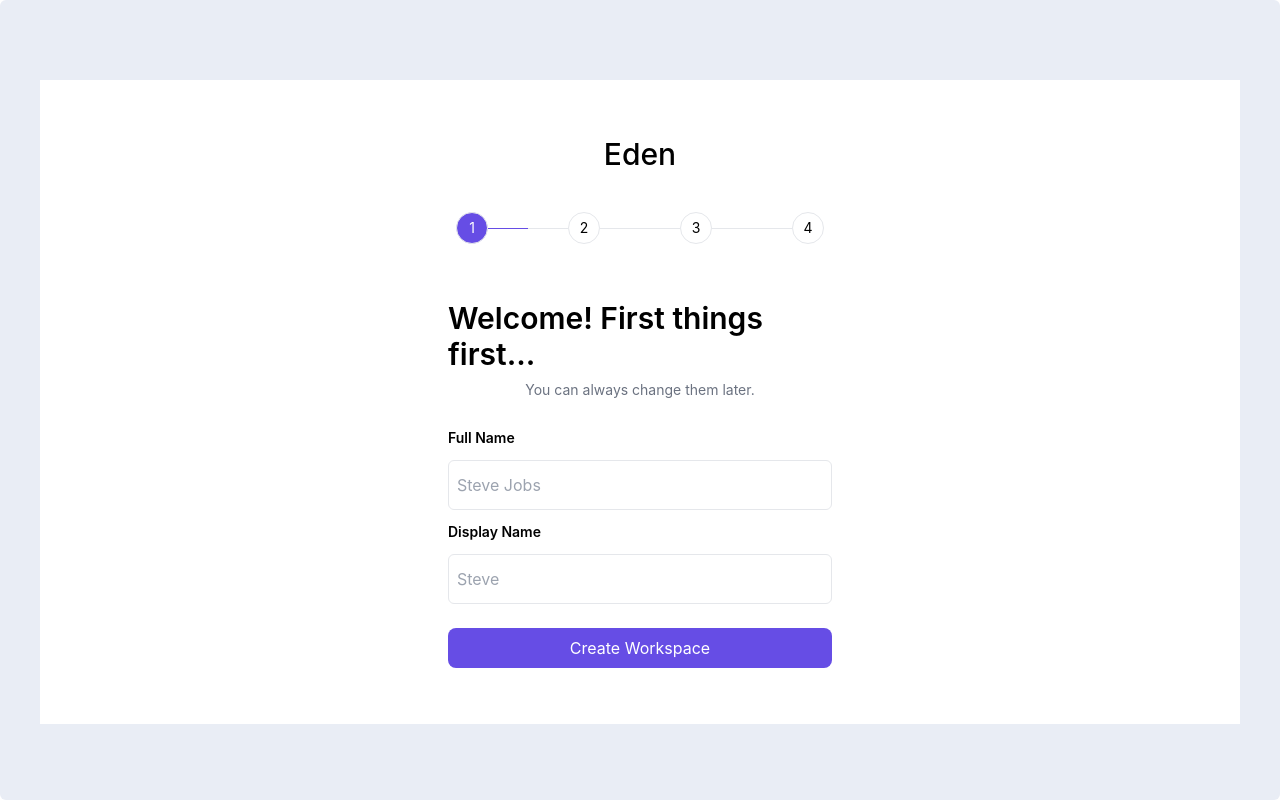
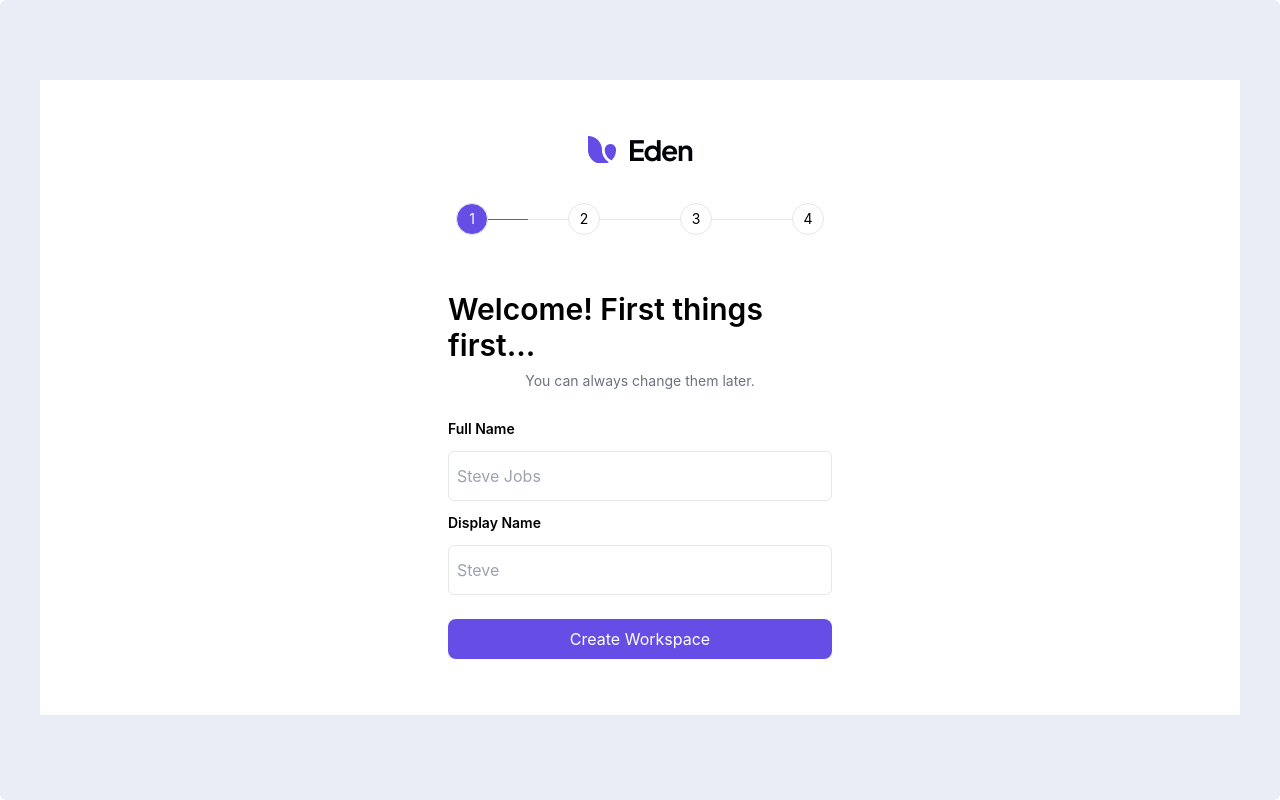
Before and after one commit to dipaks77/onboarding-exploration, a React (Create React App) app: page /onboarding in a window 1280 px wide. Built offline with nearby package versions, Linux system fonts and the light colour scheme.

Commit message:
show logo image

```diff
--- a/src/views/Onboarding.jsx
+++ b/src/views/Onboarding.jsx
@@ -29,7 +29,9 @@ const Onboarding = () => {
         <>
             <div className='bg-catskill-white rounded-md w-full h-screen py-20 overflow-auto'>
                 <div className='mx-10 bg-white px-4 py-14'>
-                    <p className='w-full text-center font-medium text-3xl'>Eden</p>
+                    <div className='flex justify-center'>
+                        <img src='logo.png' />
+                    </div>
                     <div className='my-10 w-full flex justify-center items-center'>
                         {ROUTE_STEPS.map((routeStepItem, index) => (
                             <React.Fragment key={`route-item-${index}`}>
```
Also changed, not shown: public/logo.png (added).
